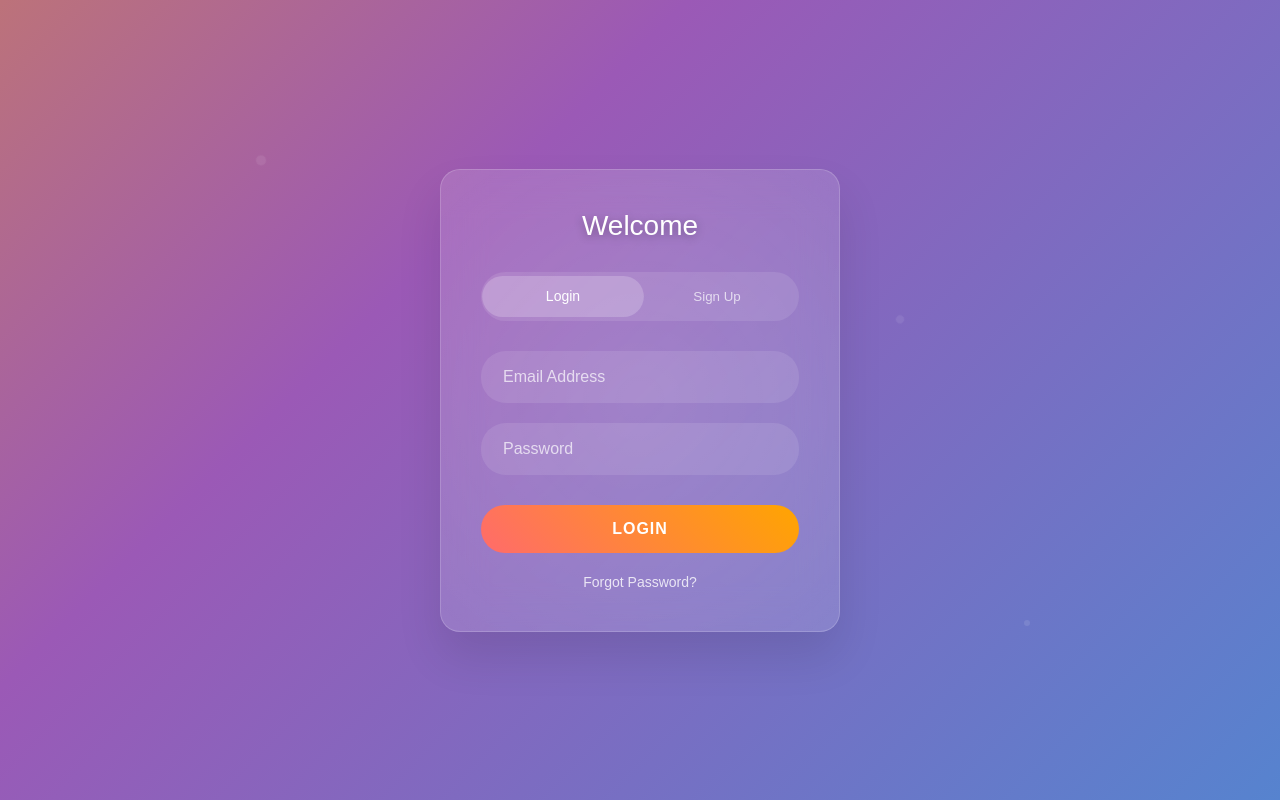
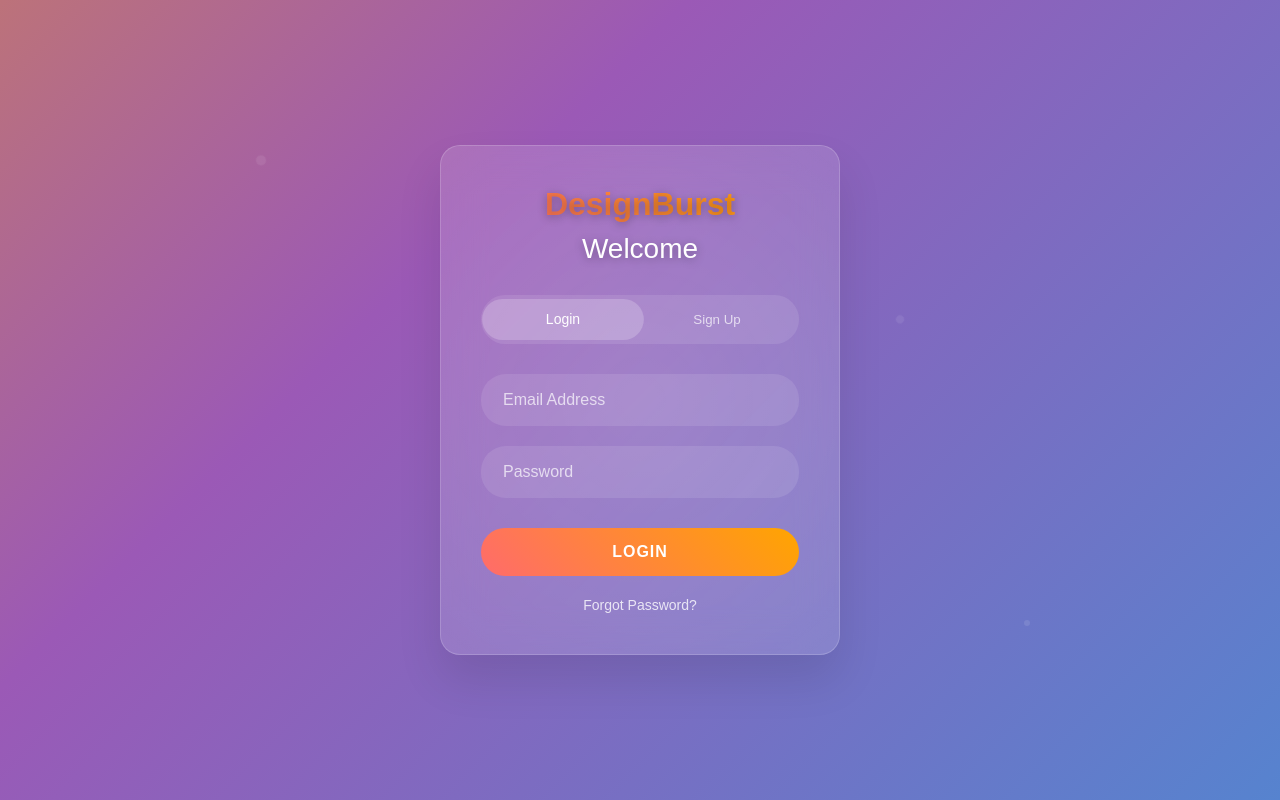
Before and after one commit to Hemaakshi/DesignBurst, a plain HTML site: page Login_signup/index.html in a window 1280 px wide. Drawn offline with Linux system fonts and the light colour scheme.

Commit message:
update small

```diff
--- a/Login_signup/index.html
+++ b/Login_signup/index.html
@@ -4,7 +4,7 @@
 <head>
     <meta charset="UTF-8">
     <meta name="viewport" content="width=device-width, initial-scale=1.0">
-    <title>Login & Signup</title>
+    <title>DesignBurst - Login & Signup</title>
     <link rel="stylesheet" href="styles.css">
 </head>
 
@@ -15,6 +15,7 @@
 
     <div class="container">
         <div class="form-container">
+            <div class="brand-name">DesignBurst</div>
             <h1 class="title">Welcome</h1>
 
             <div class="toggle-container">
--- a/Login_signup/styles.css
+++ b/Login_signup/styles.css
@@ -72,6 +72,19 @@ body {
 .form-container {
     position: relative;
     z-index: 1;
+}
+
+.brand-name {
+    text-align: center;
+    color: white;
+    margin-bottom: 10px;
+    font-size: 32px;
+    font-weight: bold;
+    text-shadow: 0 2px 10px rgba(0, 0, 0, 0.3);
+    background: linear-gradient(45deg, #ff6b6b, #ffa500);
+    -webkit-background-clip: text;
+    -webkit-text-fill-color: transparent;
+    background-clip: text;
 }
 
 .toggle-container {
```
